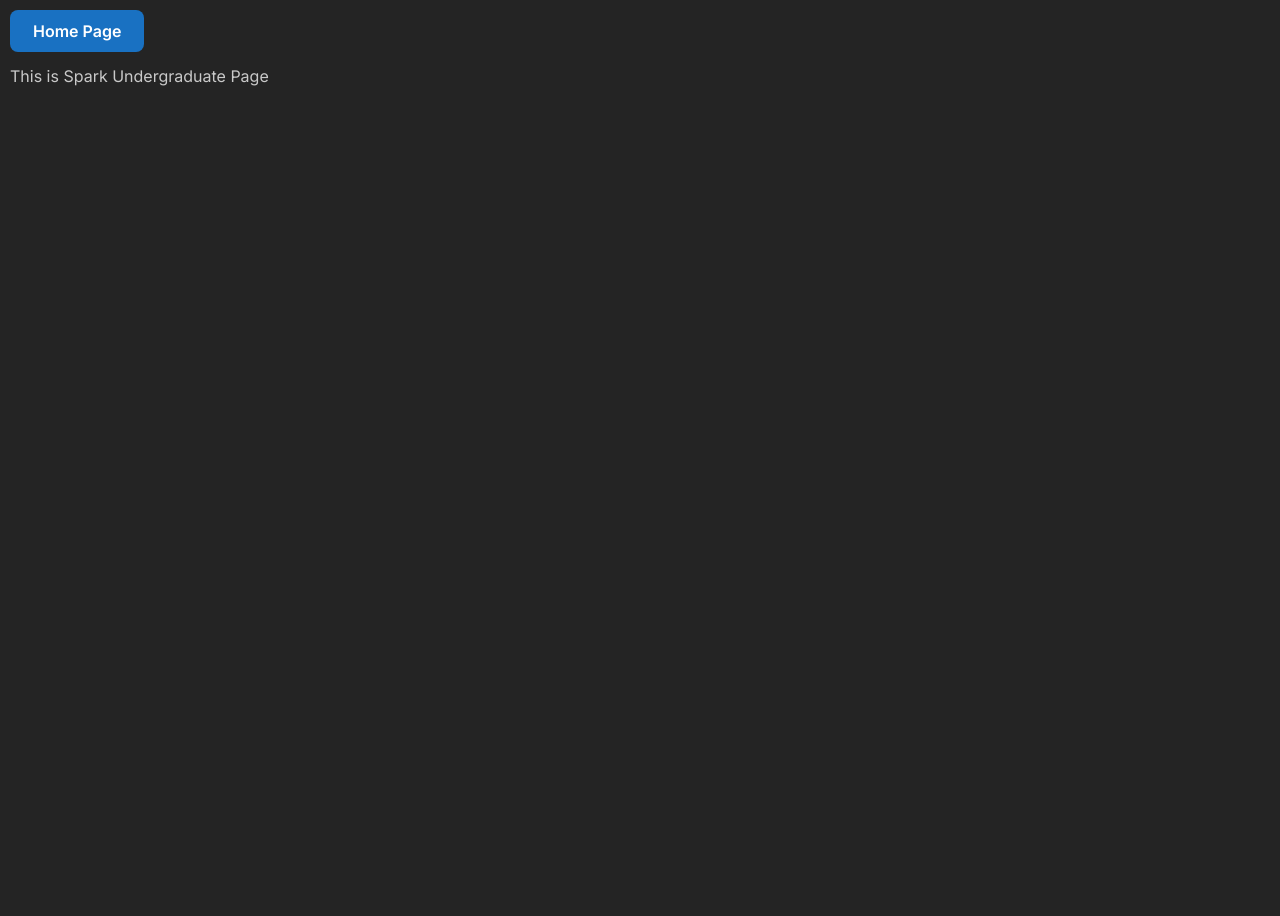
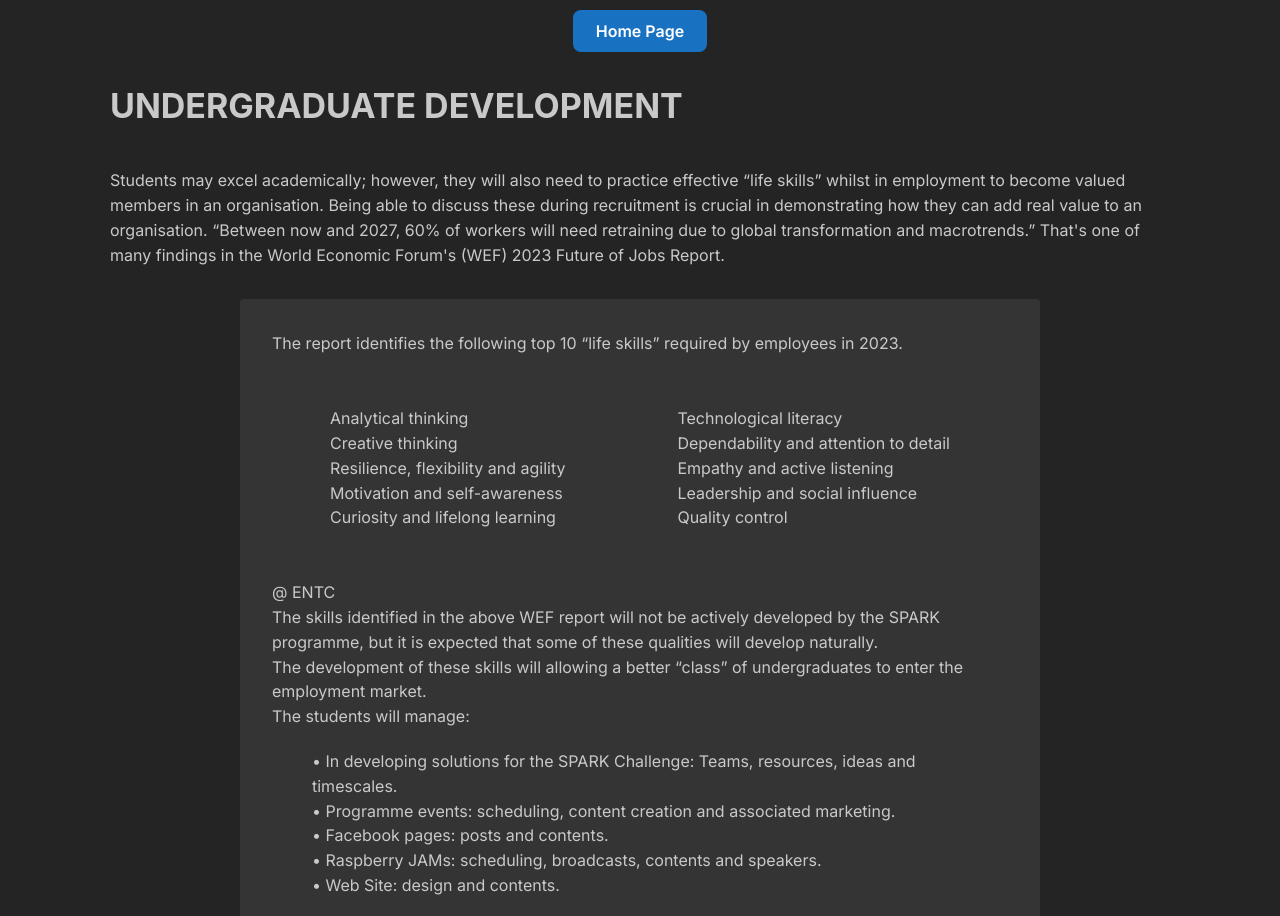
Before and after one commit to Ya-dola/spark-web, a Next.js app: page /undergraduate in a window 1280 px wide. Shown: the top 916 px of the page. Before the commit the page ends 800 px from the top, so only its background shows below. Built offline with nearby package versions, Linux system fonts and the light colour scheme.

Commit message:
feat(Undergraduate-page): add undergraduate development page
added undergraduate development page and images

```diff
--- a/app/undergraduate/page.tsx
+++ b/app/undergraduate/page.tsx
@@ -1,14 +1,24 @@
 'use client';
-
-import { Button, Flex, Text } from '@mantine/core';
+import NextImage from 'next/image';
+import {
+  Image,
+  List,
+  Paper,
+  Title,
+  Center,
+  Button,
+  Flex,
+  Text,
+} from '@mantine/core';
 import Link from 'next/link';
+import myImage from '@/public/images/image_1.png';
 
 function UndergraduatePage() {
   return (
     <Flex
       direction={'column'}
-      justify={'flex-start'}
-      align={'flex-start'}
+      justify={'center'}
+      align={'center'}
       gap={'sm'}
     >
       <Button
@@ -19,7 +29,103 @@ function UndergraduatePage() {
       >
         Home Page
       </Button>
-      <Text>This is Spark Undergraduate Page</Text>
+      <Flex
+        direction={'column'}
+        justify={'flex-start'}
+        align={'flex-start'}
+      >
+        <Title
+          px={100}
+          py={20}
+          order={1}
+        >
+          UNDERGRADUATE DEVELOPMENT
+        </Title>
+
+        <Text
+          px={100}
+          py={20}
+        >
+          Students may excel academically; however, they will also need to
+          practice effective “life skills” whilst in employment to become valued
+          members in an organisation. Being able to discuss these during
+          recruitment is crucial in demonstrating how they can add real value to
+          an organisation. “Between now and 2027, 60% of workers will need
+          retraining due to global transformation and macrotrends.” That&apos;s
+          one of many findings in the World Economic Forum&apos;s (WEF) 2023
+          Future of Jobs Report.
+        </Text>
+      </Flex>
+      <Paper
+        w={800}
+        h={2000}
+        bg={'#343434'}
+        p={'xl'}
+      >
+        The report identifies the following top 10 “life skills” required by
+        employees in 2023.
+        <Flex
+          py={50}
+          direction={'row'}
+          justify={'center'}
+          gap={'xl'}
+        >
+          <List px={40}>
+            <List.Item> Analytical thinking</List.Item>
+            <List.Item>Creative thinking</List.Item>
+            <List.Item>Resilience, flexibility and agility</List.Item>
+            <List.Item>Motivation and self-awareness</List.Item>
+            <List.Item>Curiosity and lifelong learning</List.Item>
+          </List>
+          <List px={40}>
+            <List.Item> Technological literacy</List.Item>
+            <List.Item>Dependability and attention to detail</List.Item>
+            <List.Item>Empathy and active listening</List.Item>
+            <List.Item>Leadership and social influence</List.Item>
+            <List.Item>Quality control</List.Item>
+          </List>
+        </Flex>
+        <Text>
+          {/*TODO check if we should leave it as list of div*/}
+          <div>@ ENTC </div>
+          <div>
+            The skills identified in the above WEF report will not be actively
+            developed by the SPARK programme, but it is expected that some of
+            these qualities will develop naturally.
+          </div>
+          <div>
+            The development of these skills will allowing a better “class” of
+            undergraduates to enter the employment market.
+          </div>
+          <div>The students will manage: </div>
+          <List
+            px={40}
+            py={20}
+          >
+            <List.Item>
+              • In developing solutions for the SPARK Challenge: Teams,
+              resources, ideas and timescales.
+            </List.Item>
+            <List.Item>
+              • Programme events: scheduling, content creation and associated
+              marketing.
+            </List.Item>
+            <List.Item>• Facebook pages: posts and contents.</List.Item>
+            <List.Item>
+              • Raspberry JAMs: scheduling, broadcasts, contents and speakers.
+            </List.Item>
+            <List.Item>• Web Site: design and contents.</List.Item>
+          </List>
+        </Text>
+        <Image
+          h={400}
+          fit={'contain'}
+          component={NextImage}
+          src={myImage}
+          alt={'My image'}
+          radius='md'
+        />
+      </Paper>
     </Flex>
   );
 }
```
Also changed, not shown: public/images/icon.png (added), public/images/image_1.png (added).
